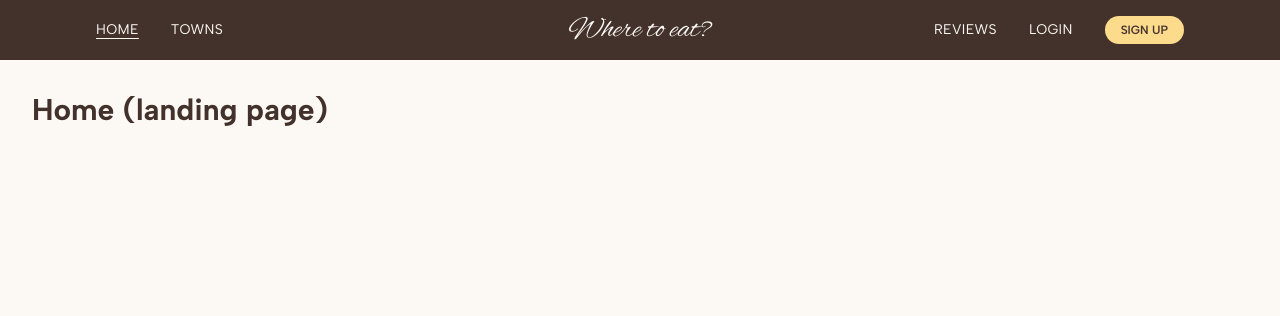
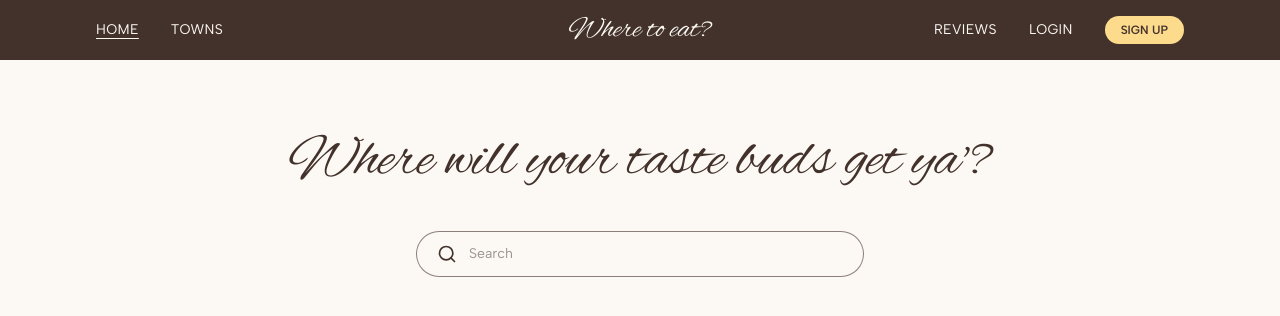
Before and after one commit to nadiafigueroaaragon-ui/where-to-eat-server, a React (Vite) app in the folder client/: page / in a window 1280 px wide. Shown: the top 316 px of the page. Built offline with nearby package versions, Linux system fonts and the light colour scheme.

Commit message:
Add Hero section and switch to flat icons

```diff
--- a/client/package.json
+++ b/client/package.json
@@ -13,6 +13,7 @@
     "@hookform/resolvers": "^5.9.1",
     "@tailwindcss/vite": "^4.3.3",
     "axios": "^1.20.0",
+    "lucide-react": "^1.53.0",
     "react": "^19.2.8",
     "react-dom": "^19.2.8",
     "react-hook-form": "^7.89.0",
--- /dev/null
+++ b/client/src/components/Hero.tsx
@@ -0,0 +1,20 @@
+import { Search } from 'lucide-react'
+
+export default function Hero() {
+  return (
+    <section className="px-4 pb-6 pt-12 text-center sm:px-8 sm:pt-16">
+      <h1 className="font-script text-5xl leading-tight text-brown sm:text-6xl">
+        Where will your taste buds get ya&apos;?
+      </h1>
+
+      <div className="mx-auto mt-8 flex max-w-md items-center gap-3 rounded-full border border-brown/60 bg-cream px-5 py-3">
+        <Search className="h-5 w-5 shrink-0 text-brown" aria-hidden="true" />
+        <input
+          type="text"
+          placeholder="Search"
+          className="w-full bg-transparent text-sm text-brown placeholder:text-brown/50 focus:outline-none"
+        />
+      </div>
+    </section>
+  )
+}
--- a/client/src/components/Navbar.tsx
+++ b/client/src/components/Navbar.tsx
@@ -1,6 +1,6 @@
 import { useState } from 'react'
 import { Link, NavLink } from 'react-router-dom'
-
+import { Menu, X } from 'lucide-react'
 const leftLinks = [
   { to: '/', label: 'Home' },
   { to: '/towns', label: 'Towns' },
@@ -57,7 +57,7 @@ export default function Navbar() {
           aria-label="Toggle menu"
           className="col-start-3 justify-self-end rounded-md px-2 py-1 text-2xl text-cream md:hidden"
         >
-          {open ? '✕' : '☰'}
+          {open ? <X className="h-6 w-6" /> : <Menu className="h-6 w-6" />}
         </button>
       </nav>
 
--- a/client/src/pages/Home.tsx
+++ b/client/src/pages/Home.tsx
@@ -1,7 +1,9 @@
+import Hero from '../components/Hero'
+
 export default function Home() {
   return (
-    <div className="p-8">
-      <h1 className="text-3xl font-bold text-brown">Home (landing page)</h1>
-    </div>
+    <main>
+      <Hero />
+    </main>
   )
 }
```
Also changed, not shown: 1 other file (tests, documents, lock files or other folders).
